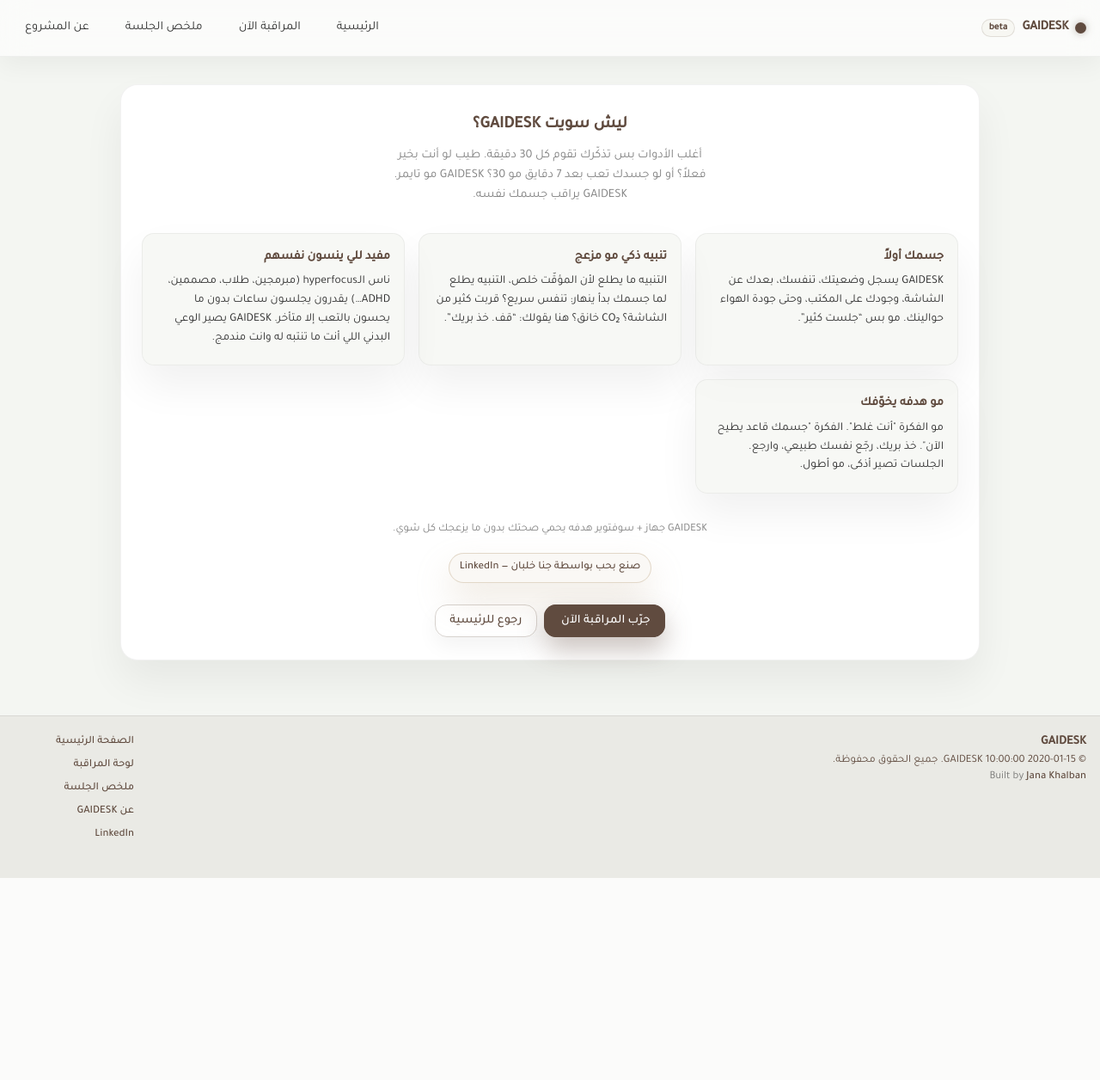
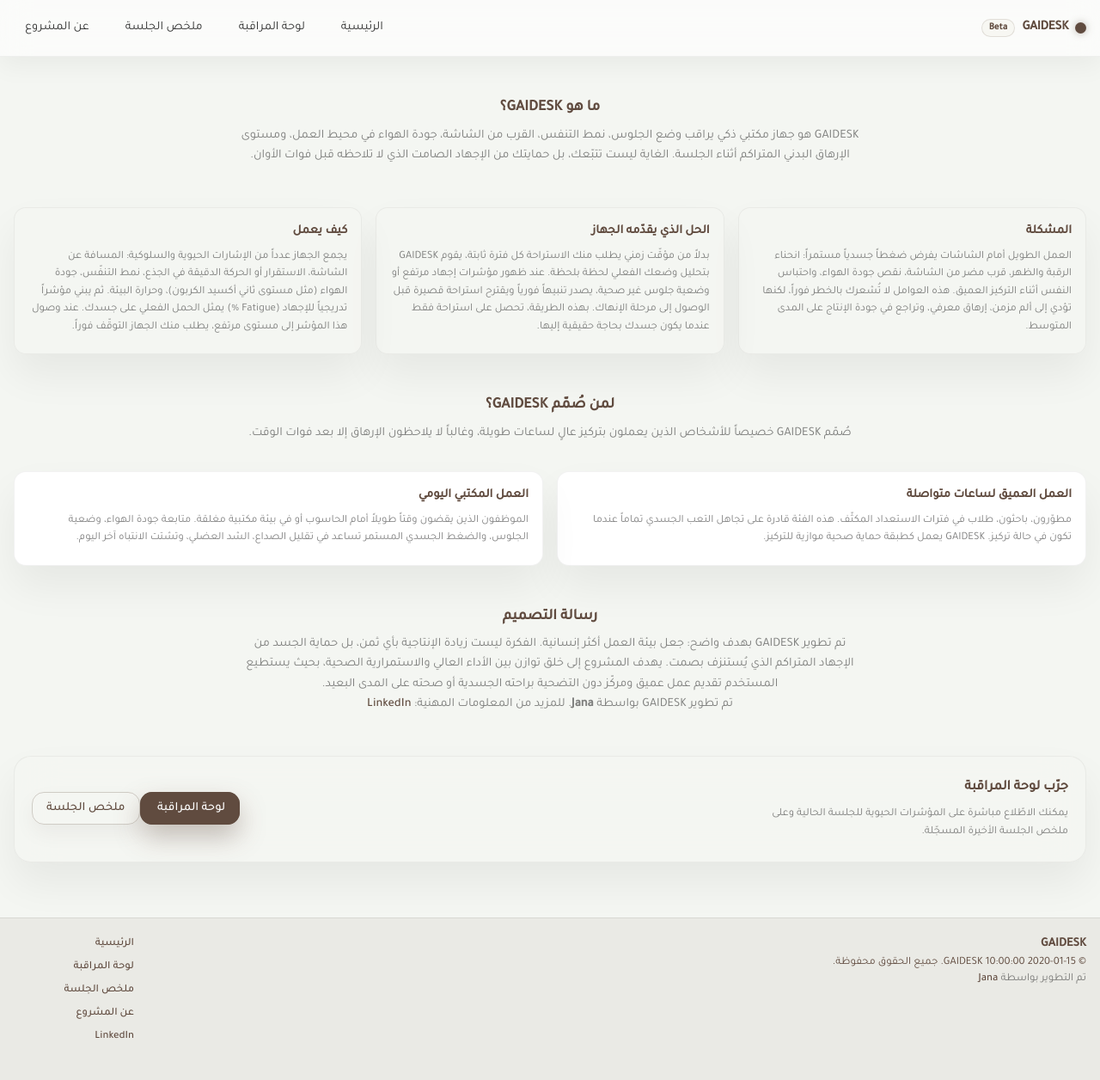
Before and after one commit to Jana05254/gaidesk-site, a Flask app: template templates/about.html in a window 1280 px wide. Shown: the whole page at 86% size. Before the commit the page ends 1021 px from the top, so only its background shows below. Run offline with Flask 3, Linux system fonts and the light colour scheme; the template is opened without the code that fills it: most values are stand-ins (such as "Sample title", 1, 10 or a date in 2020); parts of the project's set-up code (start-up, migrations or seed data) failed here and were passed over.

Commit message:
Refactor landing + about pages (formal tone, sections, cleaned marketing)

```diff
--- a/templates/about.html
+++ b/templates/about.html
@@ -1,146 +1,126 @@
 {% extends "base.html" %}
 {% block content %}
 
-<style>
-.about-wrap {
-  max-width: 1000px;
-  margin: 2rem auto 4rem;
-  padding: 2rem 1.5rem;
-  background: #fff;
-  border-radius: var(--radius-lg);
-  border: 1px solid rgba(0,0,0,0.05);
-  box-shadow: var(--shadow-card);
-}
+<section class="section-wrapper">
+  <div class="section-head">
+    <h1 class="section-title">ما هو GAIDESK؟</h1>
+    <p class="section-desc">
+      GAIDESK هو جهاز مكتبي ذكي يراقب وضع الجلوس، نمط التنفس، القرب من الشاشة،
+      جودة الهواء في محيط العمل، ومستوى الإرهاق البدني المتراكم أثناء الجلسة.
+      الغاية ليست تتبّعك، بل حمايتك من الإجهاد الصامت الذي لا تلاحظه قبل فوات الأوان.
+    </p>
+  </div>
+</section>
 
-.about-head {
-  text-align: center;
-  margin-bottom: 2rem;
-}
-.about-title {
-  font-size: 1.2rem;
-  font-weight: 600;
-  color: var(--accent-dark);
-  margin: 0 0 .5rem;
-}
-.about-sub {
-  color: var(--text-dim);
-  font-size: .9rem;
-  line-height: 1.6;
-  max-width: 48ch;
-  margin: 0 auto;
-  text-align:center;
-}
+<section class="section-wrapper">
+  <div class="why-grid">
+    <!-- المشكلة -->
+    <div class="info-card">
+      <div class="info-title">المشكلة</div>
+      <div class="info-desc">
+        العمل الطويل أمام الشاشات يفرض ضغطاً جسدياً مستمراً:
+        انحناء الرقبة والظهر، قرب مضر من الشاشة، نقص جودة الهواء، واحتباس النفس
+        أثناء التركيز العميق. هذه العوامل لا تُشعرك بالخطر فوراً، لكنها تؤدي إلى ألم مزمن،
+        إرهاق معرفي، وتراجع في جودة الإنتاج على المدى المتوسط.
+      </div>
+    </div>
 
-.about-grid {
-  display: grid;
-  grid-template-columns: repeat(auto-fit,minmax(min(300px,100%),1fr));
-  gap: 1rem;
-  margin-bottom: 2rem;
-}
-.about-card {
-  background: var(--bg-soft);
-  border: 1px solid rgba(0,0,0,0.05);
-  box-shadow: var(--shadow-card);
-  border-radius: var(--radius-md);
-  padding: 1rem 1rem 1.25rem;
-  font-size: .85rem;
-  line-height: 1.6;
-  color: var(--text-main);
-}
-.about-card-title {
-  font-size: .9rem;
-  font-weight: 600;
-  color: var(--accent-dark);
-  margin-bottom: .4rem;
-}
+    <!-- ما الذي يقدّمه الجهاز -->
+    <div class="info-card">
+      <div class="info-title">الحل الذي يقدّمه الجهاز</div>
+      <div class="info-desc">
+        بدلاً من مؤقّت زمني يطلب منك الاستراحة كل فترة ثابتة،
+        يقوم GAIDESK بتحليل وضعك الفعلي لحظة بلحظة.
+        عند ظهور مؤشرات إجهاد مرتفع أو وضعية جلوس غير صحية،
+        يصدر تنبيهاً فورياً ويقترح استراحة قصيرة قبل الوصول إلى مرحلة الإنهاك.
+        بهذه الطريقة، تحصل على استراحة فقط عندما يكون جسدك بحاجة حقيقية إليها.
+      </div>
+    </div>
 
-.about-foot {
-  text-align: center;
-  font-size: .8rem;
-  color: var(--text-dim);
-  line-height: 1.6;
-}
-.me-badge {
-  display: inline-block;
-  background: rgba(203,183,156,0.1);
-  border: 1px solid rgba(203,183,156,0.5);
-  border-radius: 999px;
-  color: var(--accent-dark);
-  padding: .4rem .75rem;
-  font-weight: 500;
-  font-size: .8rem;
-  margin-top: 1rem;
-  box-shadow: 0 20px 40px rgba(203,183,156,0.3);
-}
-.me-badge a {
-  text-decoration: none;
-  color: var(--accent-dark);
-}
-.me-badge a:hover {
-  text-decoration: underline;
-}
-</style>
+    <!-- كيف يعمل -->
+    <div class="info-card">
+      <div class="info-title">كيف يعمل</div>
+      <div class="info-desc">
+        يجمع الجهاز عدداً من الإشارات الحيوية والسلوكية:
+        المسافة عن الشاشة، الاستقرار أو الحركة الدقيقة في الجذع،
+        نمط التنفّس، جودة الهواء (مثل مستوى ثاني أكسيد الكربون)،
+        وحرارة البيئة.
+        ثم يبني مؤشراً تدريجياً للإجهاد (Fatigue %) يمثل الحمل الفعلي على جسدك.
+        عند وصول هذا المؤشر إلى مستوى مرتفع، يطلب منك الجهاز التوقّف فوراً.
+      </div>
+    </div>
+  </div>
+</section>
 
-<div class="about-wrap">
-  <div class="about-head">
-    <h1 class="about-title">ليش سويت GAIDESK؟</h1>
-    <p class="about-sub">
-      أغلب الأدوات بس تذكّرك تقوم كل 30 دقيقة.
-      طيب لو أنت بخير فعلاً؟ أو لو جسدك تعب بعد 7 دقايق مو 30؟
-      GAIDESK مو تايمر. GAIDESK يراقب جسمك نفسه.
+<section class="section-wrapper">
+  <div class="section-head">
+    <h2 class="section-title">لمن صُمّم GAIDESK؟</h2>
+    <p class="section-desc">
+      صُمّم GAIDESK خصيصاً للأشخاص الذين يعملون بتركيز عالٍ لساعات طويلة،
+      وغالباً لا يلاحظون الإرهاق إلا بعد فوات الوقت.
     </p>
   </div>
 
-  <div class="about-grid">
-
-    <div class="about-card">
-      <div class="about-card-title">جسمك أولاً</div>
-      GAIDESK يسجل وضعيتك، تنفسك، بعدك عن الشاشة، وجودك على المكتب،
-      وحتى جودة الهواء حوالينك.
-      مو بس “جلست كثير”.
+  <div class="audience-grid">
+    <div class="aud-card">
+      <div class="aud-head">العمل العميق لساعات متواصلة</div>
+      <div class="aud-body">
+        مطوّرون، باحثون، طلاب في فترات الاستعداد المكثّف.
+        هذه الفئة قادرة على تجاهل التعب الجسدي تماماً عندما تكون في حالة تركيز.
+        GAIDESK يعمل كطبقة حماية صحية موازية للتركيز.
+      </div>
     </div>
 
-    <div class="about-card">
-      <div class="about-card-title">تنبيه ذكي مو مزعج</div>
-      التنبيه ما يطلع لأن المؤقّت خلص،
-      التنبيه يطلع لما جسمك بدأ ينهار:
-      تنفس سريع؟ قربت كثير من الشاشة؟ CO₂ خانق؟
-      هنا يقولك: “قف. خذ بريك”.
-    </div>
-
-    <div class="about-card">
-      <div class="about-card-title">مفيد للي ينسون نفسهم</div>
-      ناس الـhyperfocus (مبرمجين، طلاب، مصممين، ADHD…)
-      يقدرون يجلسون ساعات بدون ما يحسون بالتعب إلا متأخر.
-      GAIDESK يصير الوعي البدني اللي أنت ما تنتبه له وانت مندمج.
-    </div>
-
-    <div class="about-card">
-      <div class="about-card-title">مو هدفه يخوّفك</div>
-      مو الفكرة "أنت غلط".
-      الفكرة "جسمك قاعد يطيح الآن".
-      خذ بريك، رجّع نفسك طبيعي، وارجع.
-      الجلسات تصير أذكى، مو أطول.
-    </div>
-
-  </div>
-
-  <div class="about-foot">
-    <div>GAIDESK جهاز + سوفتوير هدفه يحمي صحتك بدون ما يزعجك كل شوي.</div>
-    <div class="me-badge">
-      صنع بحب بواسطة جنا خلبان —
-      <a href="https://www.linkedin.com/" target="_blank" rel="noopener noreferrer">LinkedIn</a>
+    <div class="aud-card">
+      <div class="aud-head">العمل المكتبي اليومي</div>
+      <div class="aud-body">
+        الموظفون الذين يقضون وقتاً طويلاً أمام الحاسوب أو في بيئة مكتبية مغلقة.
+        متابعة جودة الهواء، وضعية الجلوس، والضغط الجسدي المستمر
+        تساعد في تقليل الصداع، الشد العضلي، وتشتت الانتباه آخر اليوم.
+      </div>
     </div>
   </div>
+</section>
 
-  <div style="text-align:center; margin-top:2rem;">
-    <a class="btn-primary" href="{{ url_for('devices_page') }}" style="margin-left:.5rem;">
-      جرّب المراقبة الآن
-    </a>
-    <a class="btn-ghost" href="{{ url_for('landing') }}">
-      رجوع للرئيسية
-    </a>
+<section class="section-wrapper">
+  <div class="section-head">
+    <h2 class="section-title">رسالة التصميم</h2>
+    <p class="section-desc">
+      تم تطوير GAIDESK بهدف واضح: جعل بيئة العمل أكثر إنسانية.
+      الفكرة ليست زيادة الإنتاجية بأي ثمن، بل حماية الجسد من الإجهاد المتراكم
+      الذي يُستنزف بصمت.
+      يهدف المشروع إلى خلق توازن بين الأداء العالي والاستمرارية الصحية،
+      بحيث يستطيع المستخدم تقديم عمل عميق ومركّز دون التضحية براحته الجسدية
+      أو صحته على المدى البعيد.
+    </p>
+    <p class="section-desc">
+      تم تطوير GAIDESK بواسطة <strong>Jana</strong>.
+      للمزيد من المعلومات المهنية:
+      <a class="footer-link" href="https://www.linkedin.com" target="_blank" rel="noopener noreferrer">
+        LinkedIn
+      </a>
+    </p>
   </div>
-</div>
+</section>
+
+<section class="section-wrapper">
+  <div class="card-soft cta-card">
+    <div class="cta-main">
+      <div class="cta-text">جرّب لوحة المراقبة</div>
+      <div class="cta-sub">
+        يمكنك الاطّلاع مباشرة على المؤشرات الحيوية للجلسة الحالية
+        وعلى ملخص الجلسة الأخيرة المسجّلة.
+      </div>
+    </div>
+    <div class="cta-ctaBtns">
+      <a class="btn-primary" href="{{ url_for('devices_page') }}">
+        لوحة المراقبة
+      </a>
+      <a class="btn-ghost" href="{{ url_for('session_page') }}">
+        ملخص الجلسة
+      </a>
+    </div>
+  </div>
+</section>
 
 {% endblock %}
--- a/templates/base.html
+++ b/templates/base.html
@@ -1,26 +1,17 @@
 <!DOCTYPE html>
 <html lang="ar" dir="rtl">
 <head>
-  <meta charset="utf-8" />
-  <meta name="viewport" content="width=device-width,initial-scale=1" />
-  <title>{% if title %}{{ title }} · GAIDESK{% else %}GAIDESK{% endif %}</title>
+  <meta charset="utf-8">
+  <meta name="viewport" content="width=device-width, initial-scale=1">
+  <title>{{ title or "GAIDESK" }}</title>
 
-  <!-- خط (Tajawal أو أي خط عربي خفيف) -->
+  <link rel="preconnect" href="https://fonts.gstatic.com">
   <link href="https://fonts.googleapis.com/css2?family=Tajawal:wght@400;500;600&display=swap" rel="stylesheet">
 
-  <!-- ستايلنا الرئيسي -->
-  <link rel="stylesheet" href="{{ url_for('static', filename='css/style.css') }}"/>
+  <link rel="stylesheet" href="{{ url_for('static', filename='css/style.css') }}">
 
-  <style>
-    body {
-      direction: rtl;
-      text-align: right;
-      background: var(--bg-page);
-      color: var(--text-main);
-    }
-
-    /* navbar و footer جوا style.css برضو، لكن هنا بس ضمان */
-  </style>
+  <!-- أي CSS إضافي مخصص لصفحات ثانية (لو موجود) -->
+  {% block extra_css %}{% endblock %}
 </head>
 <body>
 
@@ -28,49 +19,60 @@
   <nav class="navbar">
     <div class="nav-inner">
       <div class="brand">
-        <span class="logo-dot"></span>
-        <span class="brand-name">GAIDESK</span>
-        <span class="brand-badge">beta</span>
+        <div class="logo-dot"></div>
+        <div class="brand-name">GAIDESK</div>
+        <div class="brand-badge">Beta</div>
       </div>
 
       <div class="nav-links">
-        <a class="nav-link" href="{{ url_for('landing') }}">الرئيسية</a>
-        <a class="nav-link" href="{{ url_for('devices_page') }}">المراقبة الآن</a>
-        <a class="nav-link" href="{{ url_for('session_page') }}">ملخص الجلسة</a>
-        <a class="nav-link" href="{{ url_for('about_page') }}">عن المشروع</a>
+        <a class="nav-link {% if request.endpoint == 'landing' %}active{% endif %}"
+           href="{{ url_for('landing') }}">الرئيسية</a>
+
+        <a class="nav-link {% if request.endpoint == 'devices_page' %}active{% endif %}"
+           href="{{ url_for('devices_page') }}">لوحة المراقبة</a>
+
+        <a class="nav-link {% if request.endpoint == 'session_page' %}active{% endif %}"
+           href="{{ url_for('session_page') }}">ملخص الجلسة</a>
+
+        <a class="nav-link {% if request.endpoint == 'about_page' %}active{% endif %}"
+           href="{{ url_for('about_page') }}">عن المشروع</a>
       </div>
     </div>
   </nav>
 
-  <!-- الصفحة -->
-  <main style="min-height:60vh;">
+  <!-- MAIN CONTENT -->
+  <main>
     {% block content %}{% endblock %}
   </main>
 
   <!-- FOOTER -->
   <footer class="site-footer">
     <div class="footer-inner">
+
       <div class="foot-left">
         <div class="foot-brand">GAIDESK</div>
-      <div class="foot-copy">© {{ now_year }} GAIDESK. جميع الحقوق محفوظة.</div>
+        <div class="foot-copy">© {{ now_year if now_year else "2025" }} GAIDESK. جميع الحقوق محفوظة.</div>
         <div class="foot-credit">
-        Built by <span class="me">Jana Khalban</span>
+          تم التطوير بواسطة <span class="me">Jana</span>
         </div>
       </div>
 
       <div class="foot-links">
-      <a class="footer-link" href="{{ url_for('landing') }}">الصفحة الرئيسية</a>
+        <a class="footer-link" href="{{ url_for('landing') }}">الرئيسية</a>
         <a class="footer-link" href="{{ url_for('devices_page') }}">لوحة المراقبة</a>
         <a class="footer-link" href="{{ url_for('session_page') }}">ملخص الجلسة</a>
-      <a class="footer-link" href="{{ url_for('about_page') }}">عن GAIDESK</a>
-      <!-- لو عندك لينكدإن -->
+        <a class="footer-link" href="{{ url_for('about_page') }}">عن المشروع</a>
         <a class="footer-link" href="https://www.linkedin.com" target="_blank" rel="noopener noreferrer">
           LinkedIn
         </a>
       </div>
+
     </div>
   </footer>
 
+  <!-- سكربت عام -->
+  <script src="{{ url_for('static', filename='js/app.js') }}"></script>
 
+  {% block extra_js %}{% endblock %}
 </body>
 </html>
```
Also changed, not shown: templates/landing.html (+35 -110 lines). Lines whose indentation alone changed are shown as unchanged.
